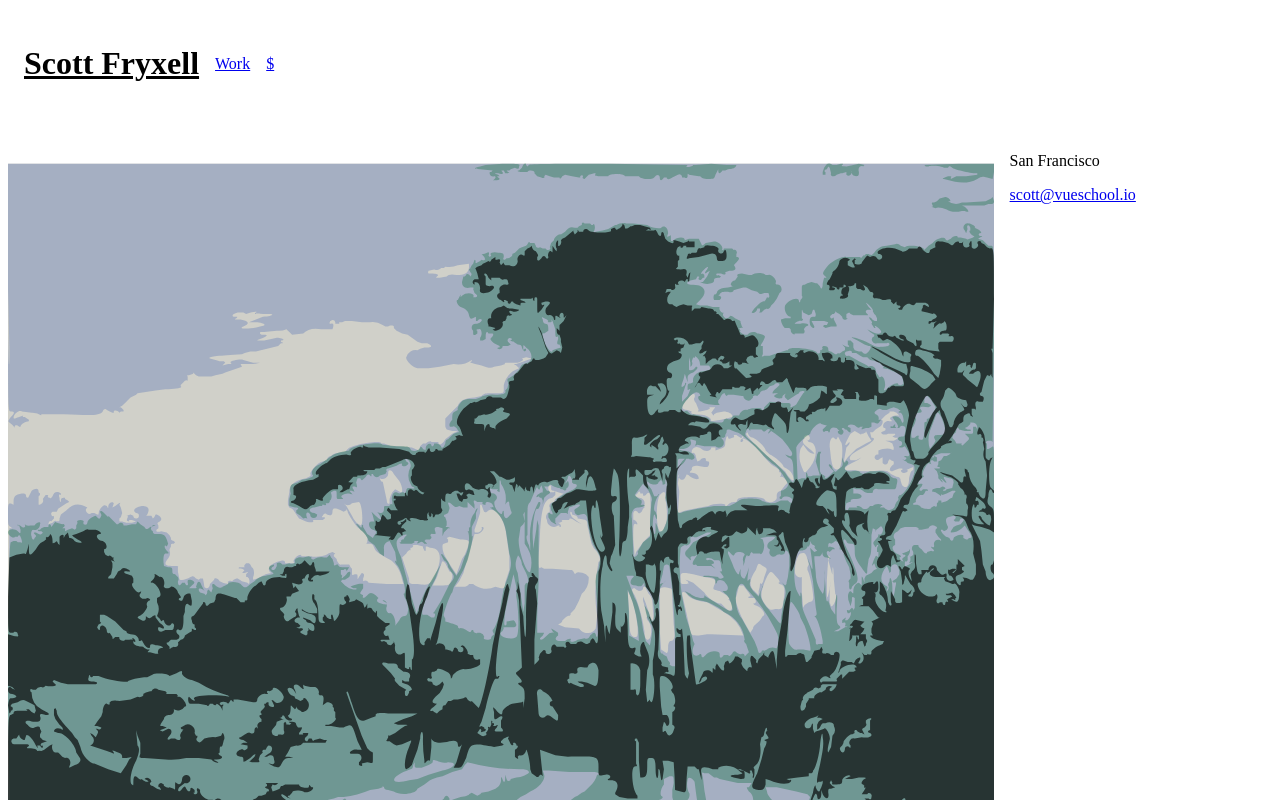
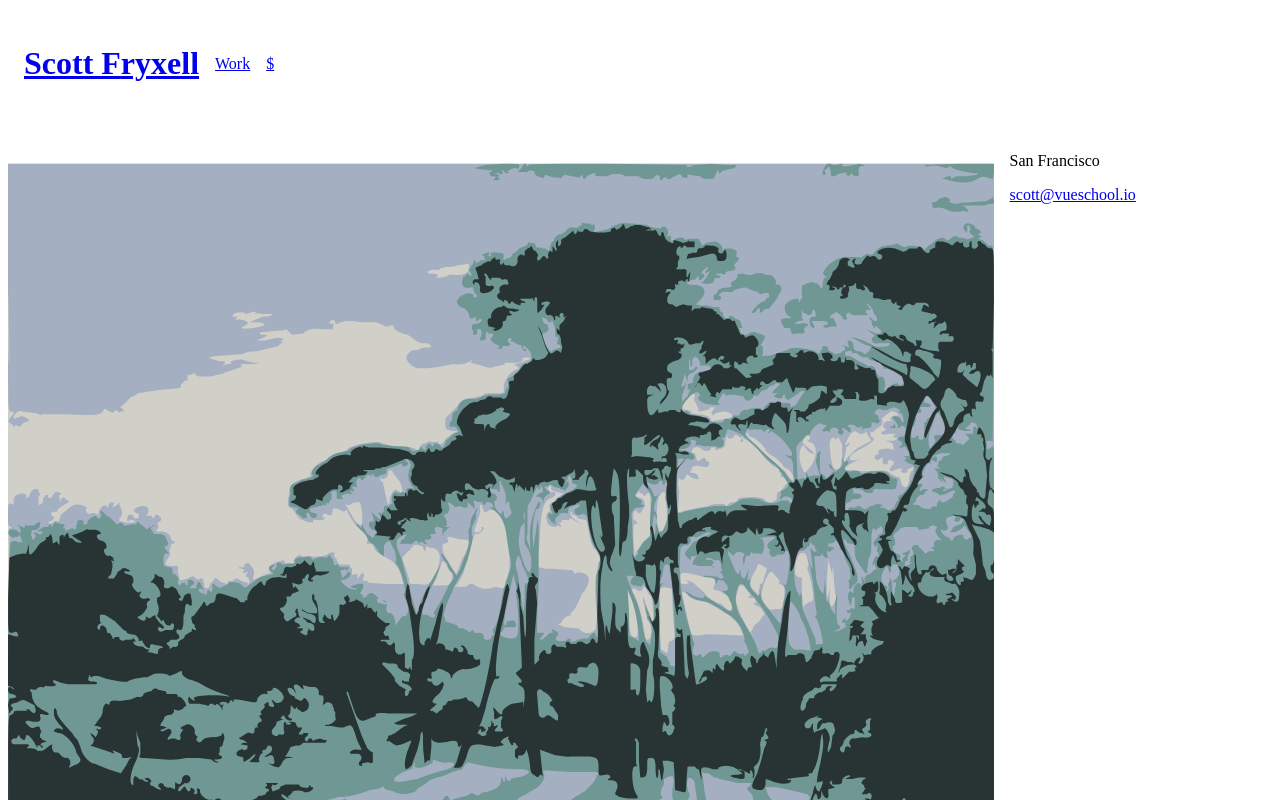
Before and after one commit to scott-fryxell/scott-fryxell.github.io, a Nuxt app: page /resume in a window 1280 px wide. Shown: the top 800 px of the page. Built offline with nearby package versions, Linux system fonts and the light colour scheme.

Commit message:
Fixing up article turning drafts public

```diff
--- a/components/as-article.vue
+++ b/components/as-article.vue
@@ -2,9 +2,9 @@
   <article class="post">
     <header>
       <img v-if="article.img" :src="article.img" :alt="article.alt" />
-      <h1>
+      <h2>
         <NuxtLink :to="{ name: 'blog-slug', params: { slug: article.slug } }">{{ format_title(article.slug) }}</NuxtLink>
-      </h1>
+      </h2>
     </header>
     <details v-if="article.toc.length">
       <summary>Created: {{ format_date(article.date) }}</summary>
@@ -37,11 +37,15 @@
 </script>
 <style lang="stylus">
   article.post
+    display: flex
+    flex-direction: column
+    justify-content: center
+    align-items: center;
     & > header
+      margin-bottom: var(--base-line)
       & > img
         width: 75vw
-      & > h1
-        padding: 0 1rem
+
     & > details
       display: inline-block
       margin-left: 1rem
@@ -57,6 +61,6 @@
       padding: 1em
     .nuxt-content,
     .nuxt-content-editor
-      margin: auto
+      // margin: auto
       max-width: 33rem
 </style>
--- a/layouts/default.vue
+++ b/layouts/default.vue
@@ -15,11 +15,11 @@
   main
     margin: auto
     flex-direction: column
-    h1
+    h2
       padding: 1rem
       text-transform: capitalize
       & > a
-        color: inherit
+        // color: inherit
         @media (prefers-color-scheme: dark)
           color: rgba(208, 208, 201, 0.9)
     & > header
```
Also changed, not shown: content/articles/DOM-the-ORM.md (+2 -1 lines), content/articles/VueSchool-hiring.md (+4 -5 lines), content/articles/always-get-a-DOM.md (+0 -2 lines), content/articles/html-is-my-database.md (+3 -10 lines), content/articles/initial-conditions.md (+0 -1 lines), content/articles/time-in-the-mirror.md (+0 -1 lines).
